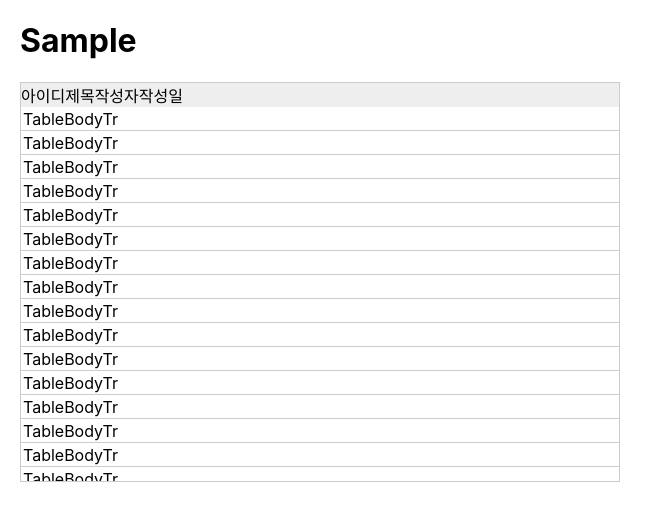
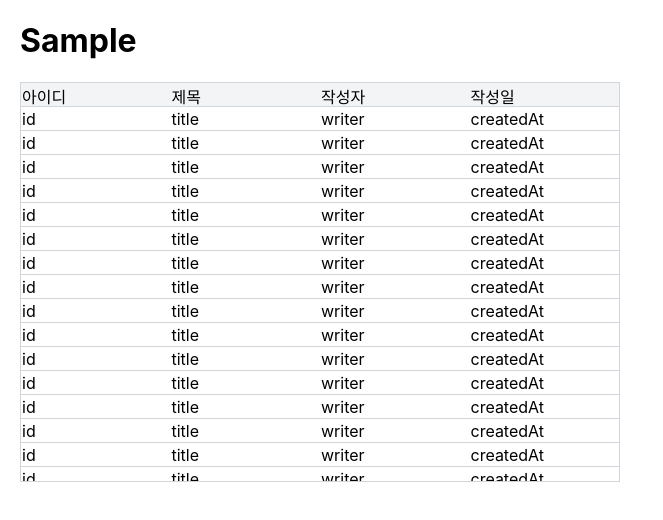
Before and after one commit to axisj/axboot-datagrid, a Next.js app: page / in a window 1280 px wide. Shown: the top 520 px of the page, without its empty margins (0-663 px from the left). Built offline with nearby package versions, Linux system fonts and the light colour scheme.

Commit message:
wip header table

```diff
--- a/react-frame-table/components/TableBody.tsx
+++ b/react-frame-table/components/TableBody.tsx
@@ -28,8 +28,14 @@ function TableBody(props: Props) {
     }
   }, [setScrollLeft, setScrollTop]);
 
+  React.useEffect(() => {
+    if (scrollContainerRef.current) {
+      scrollContainerRef.current.addEventListener('scroll', handleScroll, { passive: true, capture: true });
+    }
+  }, [handleScroll]);
+
   return (
-    <ScrollContainer style={{ height: contentBodyHeight }} ref={scrollContainerRef} onScroll={handleScroll}>
+    <ScrollContainer style={{ height: contentBodyHeight }} ref={scrollContainerRef}>
       <ScrollContent
         trHeight={trHeight}
         borderWidth={1}
@@ -70,6 +76,8 @@ const ScrollContent = styled.div<{ trHeight: number; borderWidth: number }>`
 const BodyTable = styled.table`
   table-layout: fixed;
   width: 100%;
+  border-collapse: collapse;
+  border-spacing: 0;
 `;
 
 export default TableBody;
--- a/react-frame-table/components/TableBodyTr.tsx
+++ b/react-frame-table/components/TableBodyTr.tsx
@@ -1,16 +1,22 @@
 import * as React from 'react';
 import styled from '@emotion/styled';
 import { useAppStore } from '../store';
-import { css } from '@emotion/react';
 
 interface Props {}
 
 function TableBodyTr(props: Props) {
   const trHeight = useAppStore(s => s.trHeight);
-  return <Container trHeight={trHeight}>TableBodyTr</Container>;
+  const columns = useAppStore(s => s.columns);
+  return (
+    <Container trHeight={trHeight}>
+      {columns.map((column, idx) => (
+        <td key={idx}>{column.key}</td>
+      ))}
+    </Container>
+  );
 }
 
-const Container = styled.div<{ trHeight: number }>`
+const Container = styled.tr<{ trHeight: number }>`
   height: ${p => p.trHeight}px;
 `;
 
--- a/react-frame-table/components/TableHead.tsx
+++ b/react-frame-table/components/TableHead.tsx
@@ -10,15 +10,29 @@ function TableHead(props: Props) {
 
   return (
     <Container style={{ height: headerHeight }}>
-      {columns.map((column, index) => (
-        <span key={index}>{column.label}</span>
-      ))}
+      <HeaderTable>
+        <tr>
+          {columns.map((column, index) => (
+            <td key={index}>{column.label}</td>
+          ))}
+        </tr>
+      </HeaderTable>
     </Container>
   );
 }
 
 const Container = styled.div`
-  background: #eee;
+  background: var(--rft-header-bg);
+  position: relative;
+  min-width: 100%;
+  left: 0;
+  border-bottom: 1px solid var(--rft-border-color-base);
+`;
+const HeaderTable = styled.table`
+  table-layout: fixed;
+  width: 100%;
+  border-collapse: collapse;
+  border-spacing: 0;
 `;
 
 export default TableHead;
--- a/react-frame-table/store/createAppStore.ts
+++ b/react-frame-table/store/createAppStore.ts
@@ -1,4 +1,4 @@
-import { State, StoreApi } from 'zustand';
+import { StoreApi } from 'zustand';
 import createContext from 'zustand/context';
 import { RFTableColumnGroup, RFTableDataItem, RFTableProps } from '../types';
 
--- a/react-frame-table/styles/styles.css
+++ b/react-frame-table/styles/styles.css
@@ -1,3 +1,4 @@
 [role="react-frame-table"] {
-    --rft-border-color-base: #ccc;
+    --rft-header-bg: #F3F4F5;
+    --rft-border-color-base: #D2D5D9;
 }
```
